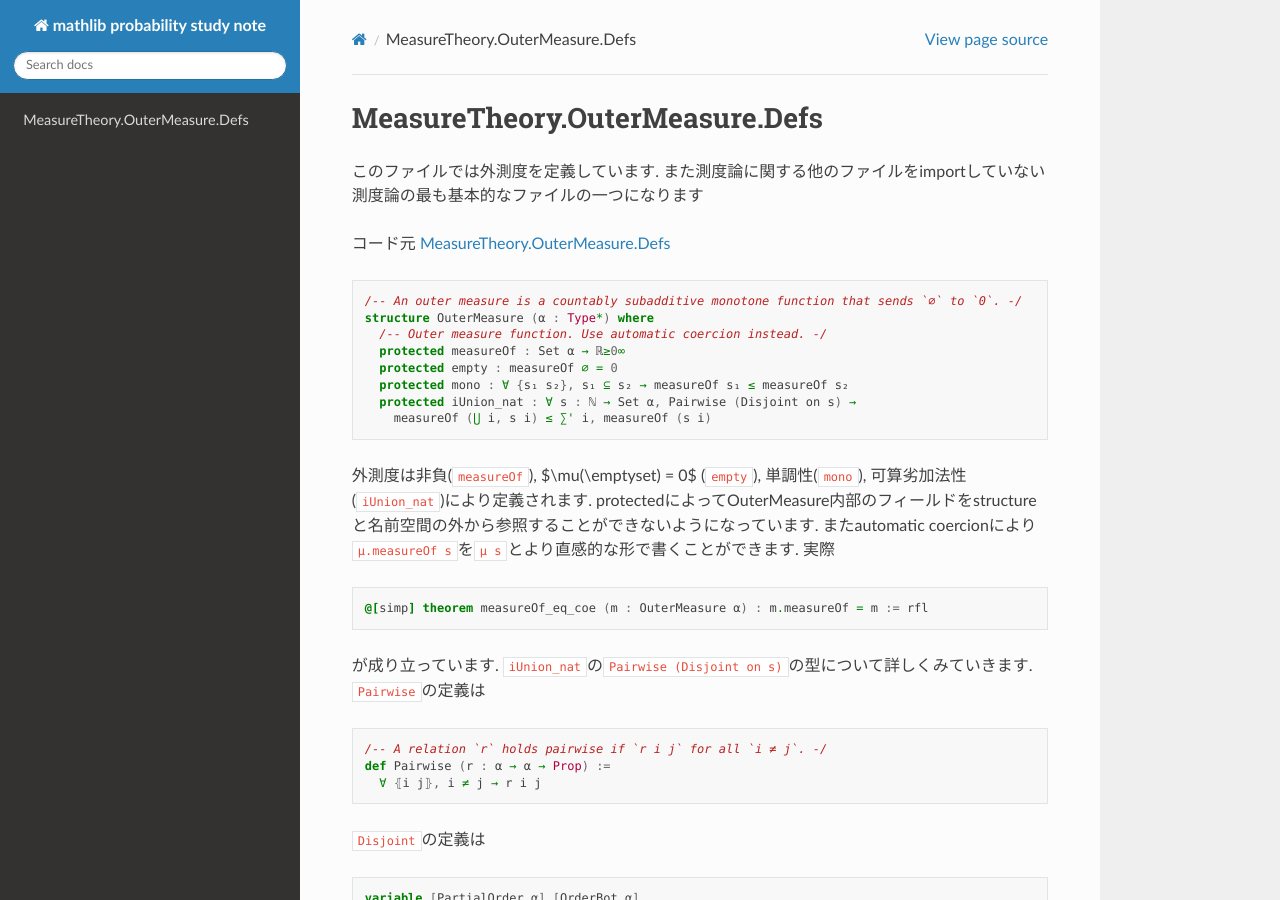
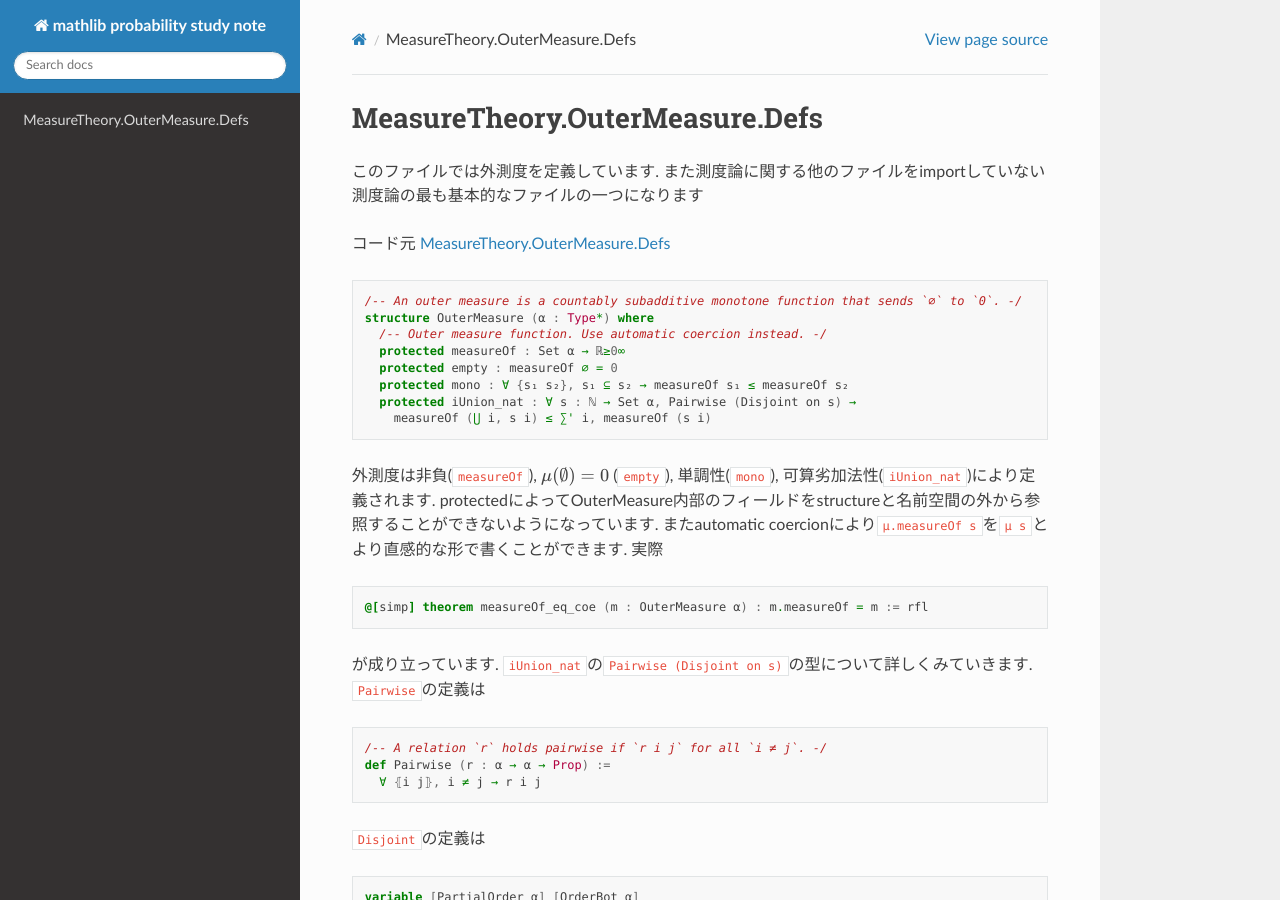
Before and after one commit to auto-res/mathlib_probability_study_note, a Sphinx documentation site: the page built from docs/source/MeasureTheory/OuterMeasure/Defs.md, in a window 1280 px wide and 900 px high. Built offline with Sphinx 7.4.7 and the Read the Docs theme 3.1.0, drawn with Linux system fonts in a browser that asks for light colours; some of the changed lines change nothing that is shown.

Commit message:
OuterMeasure.Defs

```diff
--- a/docs/source/conf.py
+++ b/docs/source/conf.py
@@ -15,7 +15,17 @@ extensions = [
     'sphinx.ext.autodoc',
     'sphinx.ext.viewcode',
     'sphinx.ext.napoleon',
+    'sphinx.ext.mathjax',
     'myst_parser'
+]
+
+# MyST-Parser settings
+myst_enable_extensions = [
+    "dollarmath",       # インライン数式とディスプレイ数式のサポート
+    "amsmath",          # AMSマス環境のサポート
+    "colon_fence",      # :::コロン区切りの特殊ブロック
+    "deflist",          # 定義リスト
+    "html_image",       # HTML画像構文
 ]
 
 # マークダウンファイルの拡張子を指定
```
